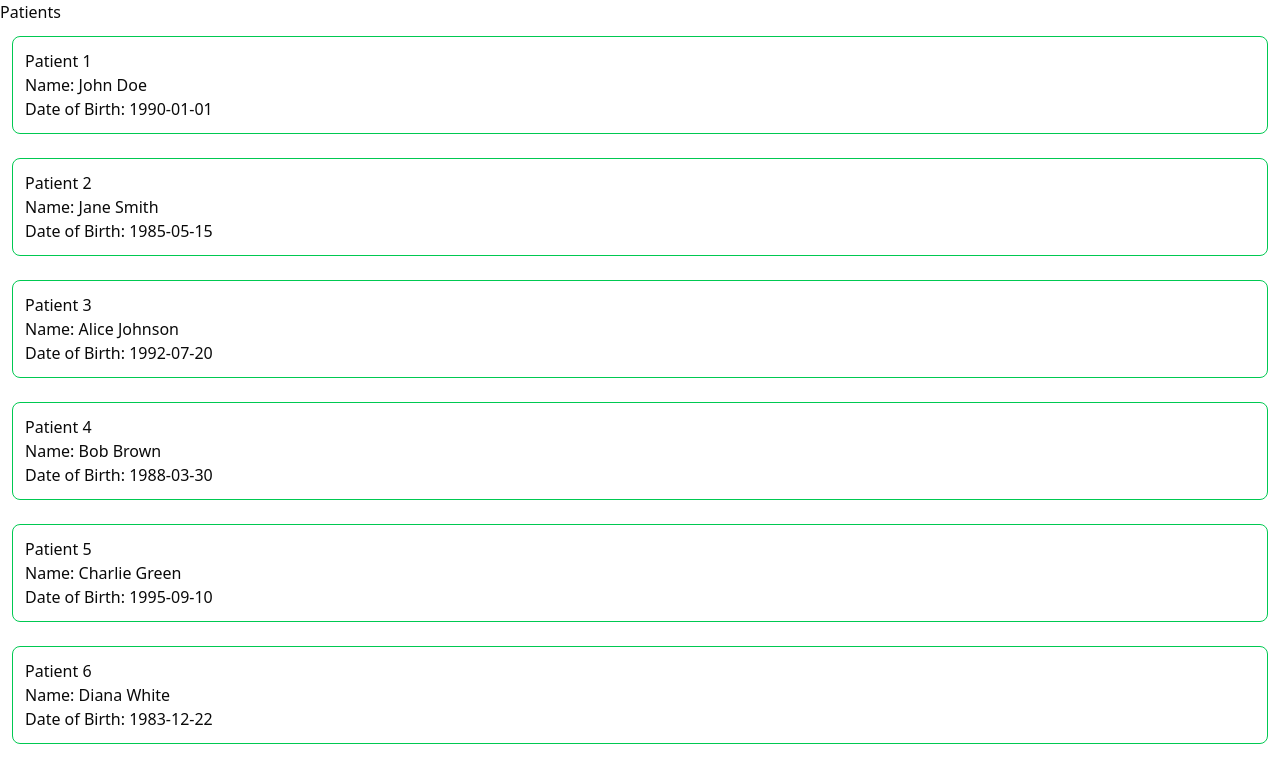
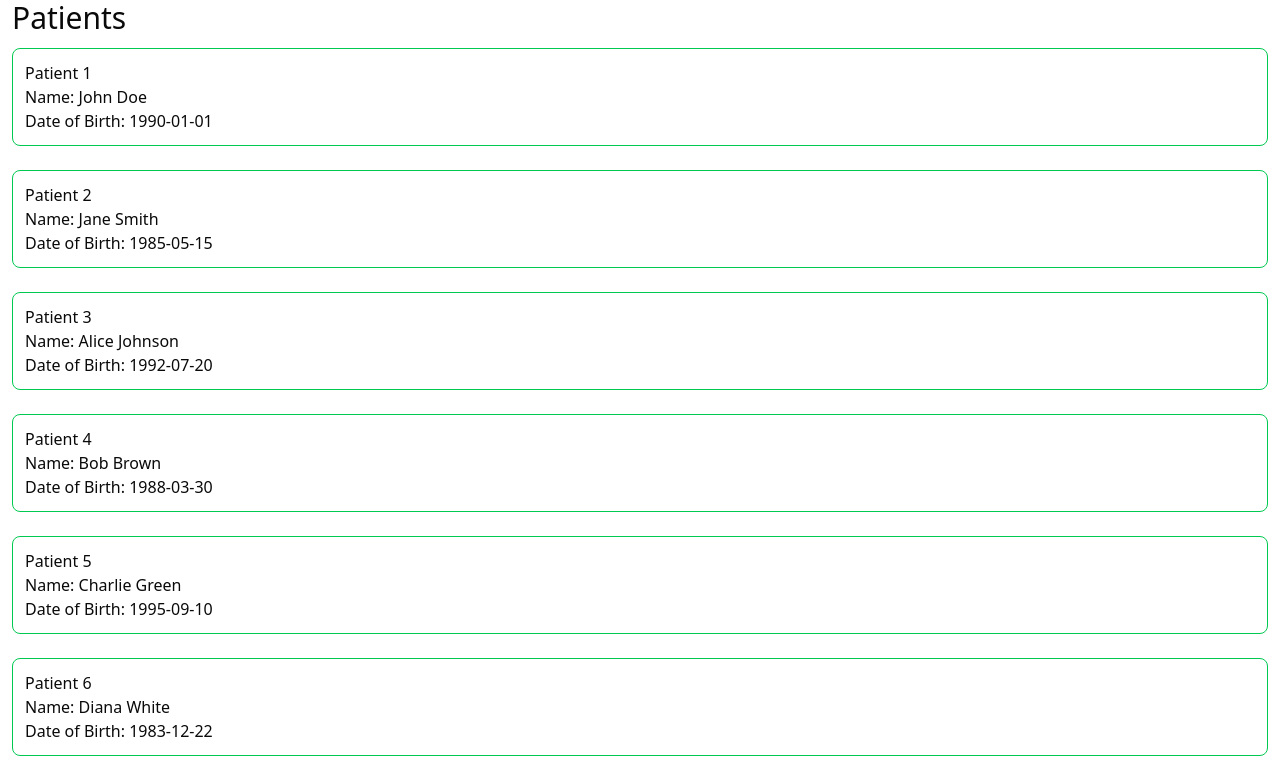
Before and after one commit to ARedaUni/dentology-ali-reda, a Next.js app: page /patients in a window 1280 px wide. Shown: the top 766 px of the page. Built offline with nearby package versions, Linux system fonts and the light colour scheme.

Commit message:
adjusted patient title size

```diff
--- a/app/patients/page.tsx
+++ b/app/patients/page.tsx
@@ -18,8 +18,8 @@ export default function Patients(){
     return (
         <div className='min-h-screen '>
 
-            <div className='flex flex-col '>
-            <h1>Patients</h1>
+            <div className='flex flex-col'>
+            <h1 className='text-3xl ml-3'>Patients</h1>
             {patients && patients.map(patient => {
                 return (
                     <Patientlist key={patient.id} patient={patient} />
```
